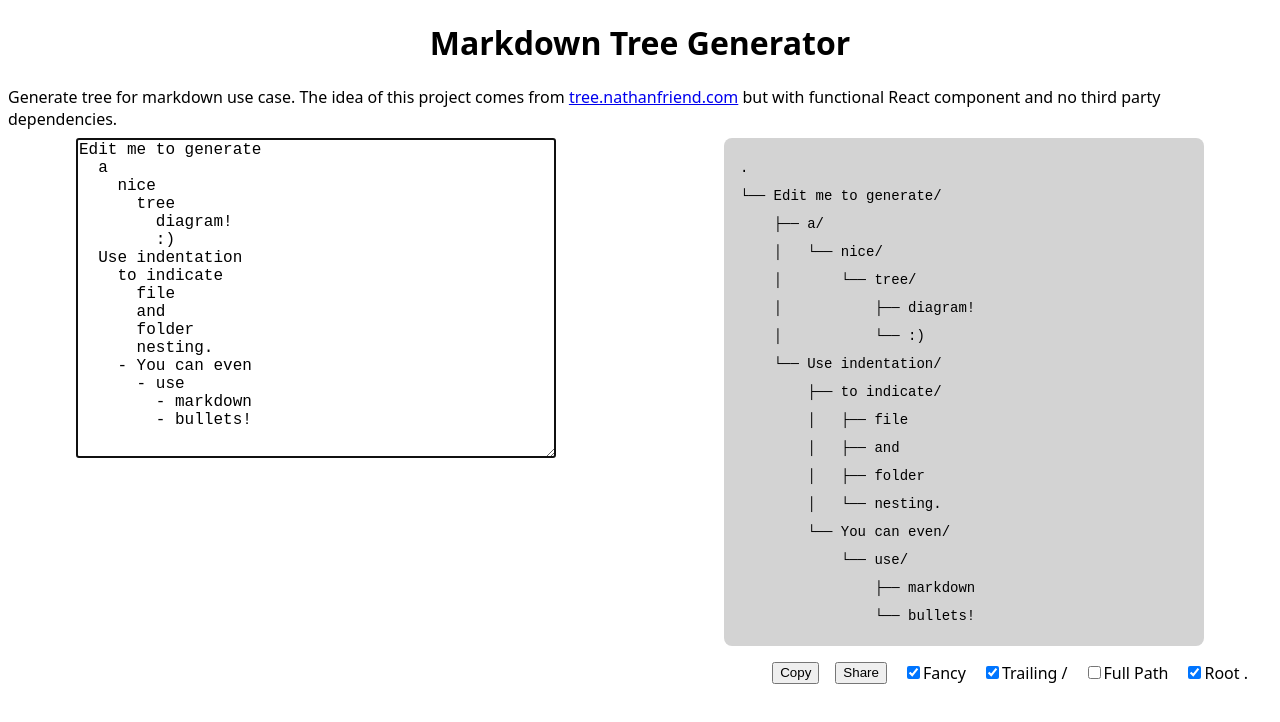
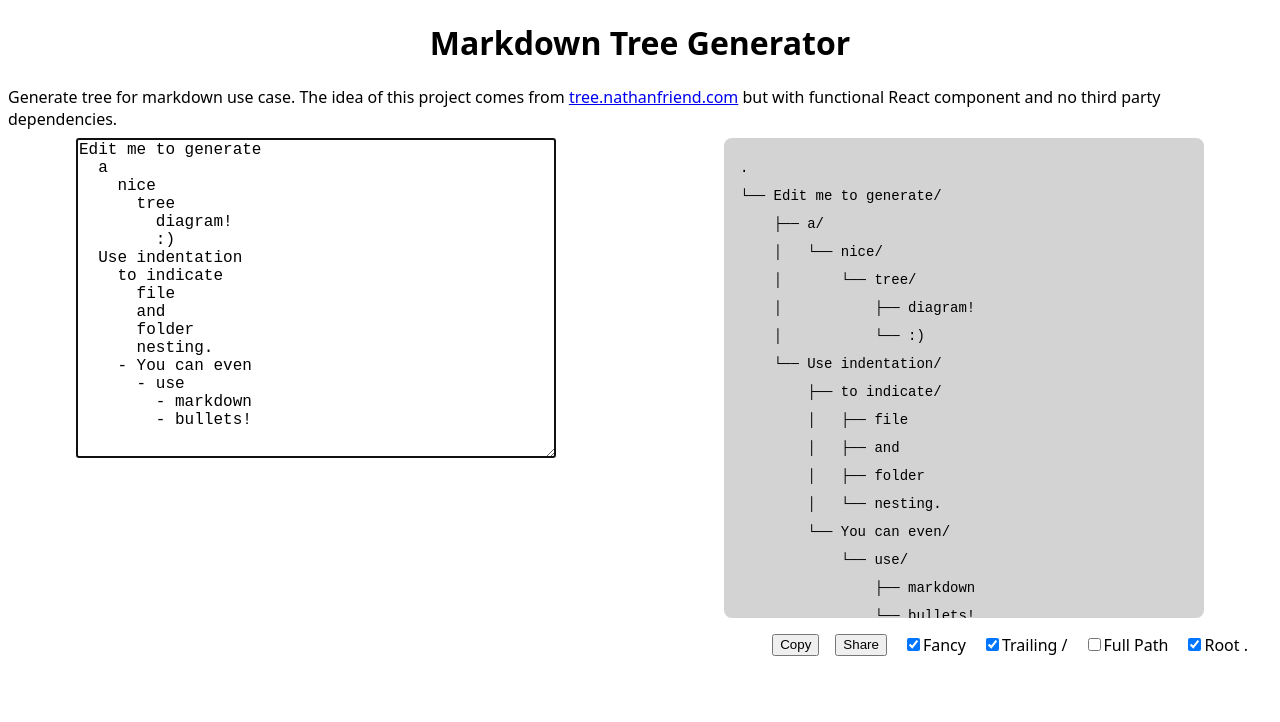
Before and after one commit to senkulabs/md-tree-svelte, a Svelte app: page / in a window 1280 px wide. Shown: the top 722 px of the page. Built offline with nearby package versions, Linux system fonts and the light colour scheme.

Commit message:
set max height to 480px in tree css

```diff
--- a/src/app.css
+++ b/src/app.css
@@ -46,6 +46,7 @@
 
   .tree {
     width: 480px;
+    max-height: 480px;
     white-space: pre;
     font-family: monospace;
     font-size: 0.875rem;
```
